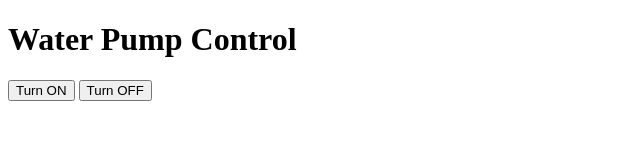
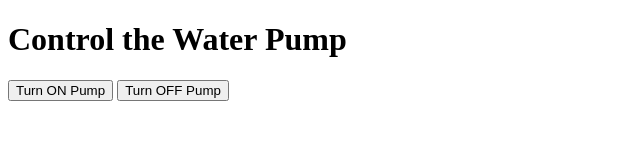
Before and after one commit to Aymnxzz/WaterPumpControl, a plain HTML site: page index.html in a window 1280 px wide. Shown: the whole page, without its empty margins (0-640 px from the left). Drawn offline with Linux system fonts and the light colour scheme.

Commit message:
Add files via upload

```diff
--- a/index.html
+++ b/index.html
@@ -1,28 +1,32 @@
 <!DOCTYPE html>
-<html lang="en">
+<html>
 <head>
-    <meta charset="UTF-8">
-    <meta name="viewport" content="width=device-width, initial-scale=1.0">
     <title>Water Pump Control</title>
+</head>
+<body>
+    <h1>Control the Water Pump</h1>
+    <button onclick="controlPump(1)">Turn ON Pump</button>
+    <button onclick="controlPump(0)">Turn OFF Pump</button>
+
     <script>
-        function controlPump(action) {
-            const apiKey = "LYNYGZZIWLW0YBH8"; // Replace with your actual Write API Key
-            const field = 4; // The field number where control commands are sent
-            const url = `https://api.thingspeak.com/update?api_key=${apiKey}&field${field}=${action}`;
+        function controlPump(state) {
+            var request = new XMLHttpRequest();
+            var channelID = '2716036'; // Replace with your channel ID
+            var writeAPIKey = 'LYNYGZZIWLW0YBH8'; // Replace with your Write API Key
+            var field4 = state; // 0 for OFF, 1 for ON
 
-            fetch(url)
-                .then(response => response.text())
-                .then(data => {
-                    console.log(data); // Log the response
-                    alert("Pump command sent: " + (action === 1 ? "ON" : "OFF"));
-                })
-                .catch(error => console.error("Error:", error));
+            var url = `https://api.thingspeak.com/update?api_key=${writeAPIKey}&field4=${field4}`;
+
+            request.open("GET", url, true);
+            request.send();
+            request.onload = function () {
+                if (request.status >= 200 && request.status < 300) {
+                    console.log('Pump control command sent successfully!');
+                } else {
+                    console.error('Error sending pump control command:', request.statusText);
+                }
+            };
         }
     </script>
-</head>
-<body>
-    <h1>Water Pump Control</h1>
-    <button onclick="controlPump(1)">Turn ON</button>
-    <button onclick="controlPump(0)">Turn OFF</button>
 </body>
 </html>
```
